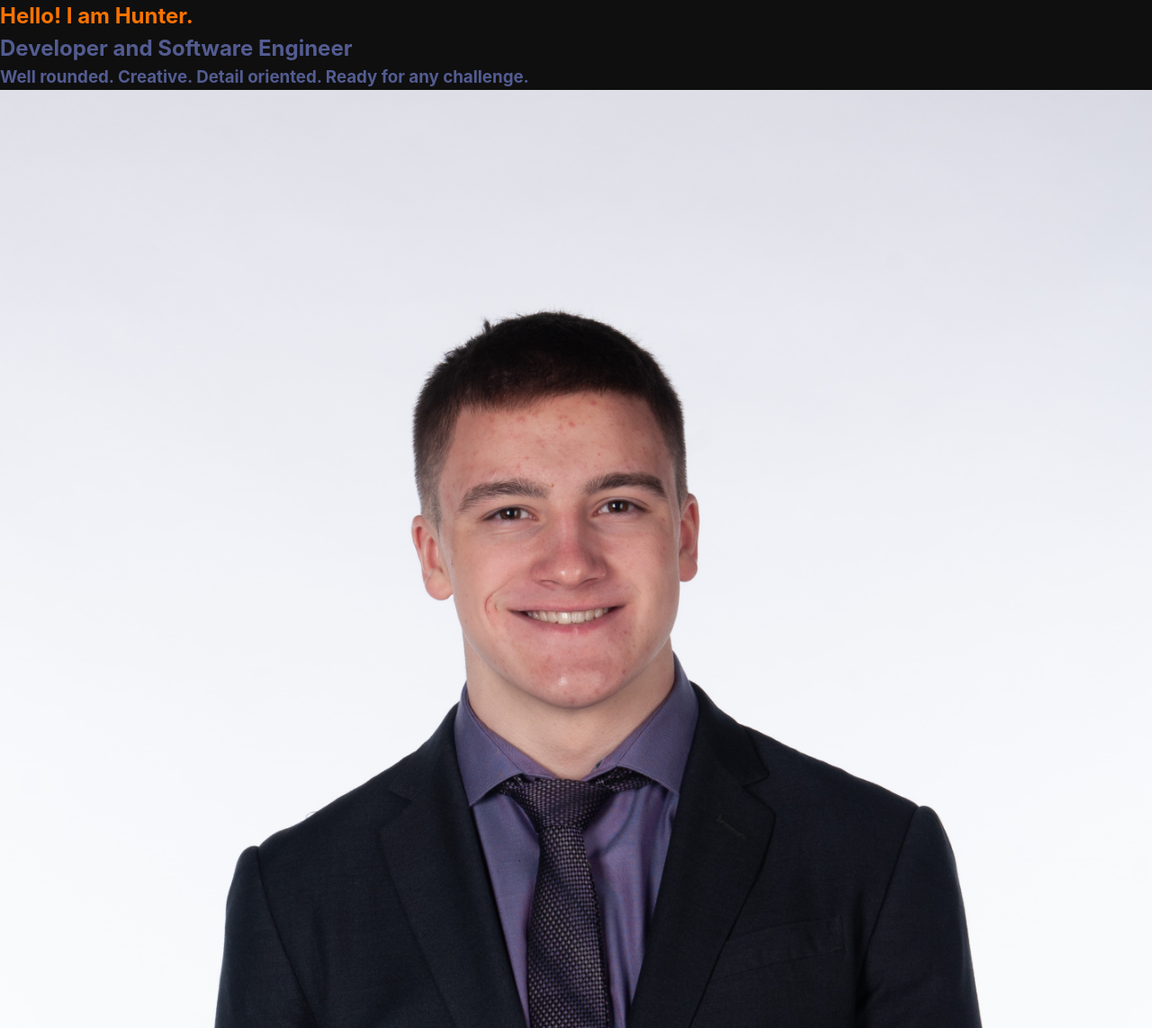
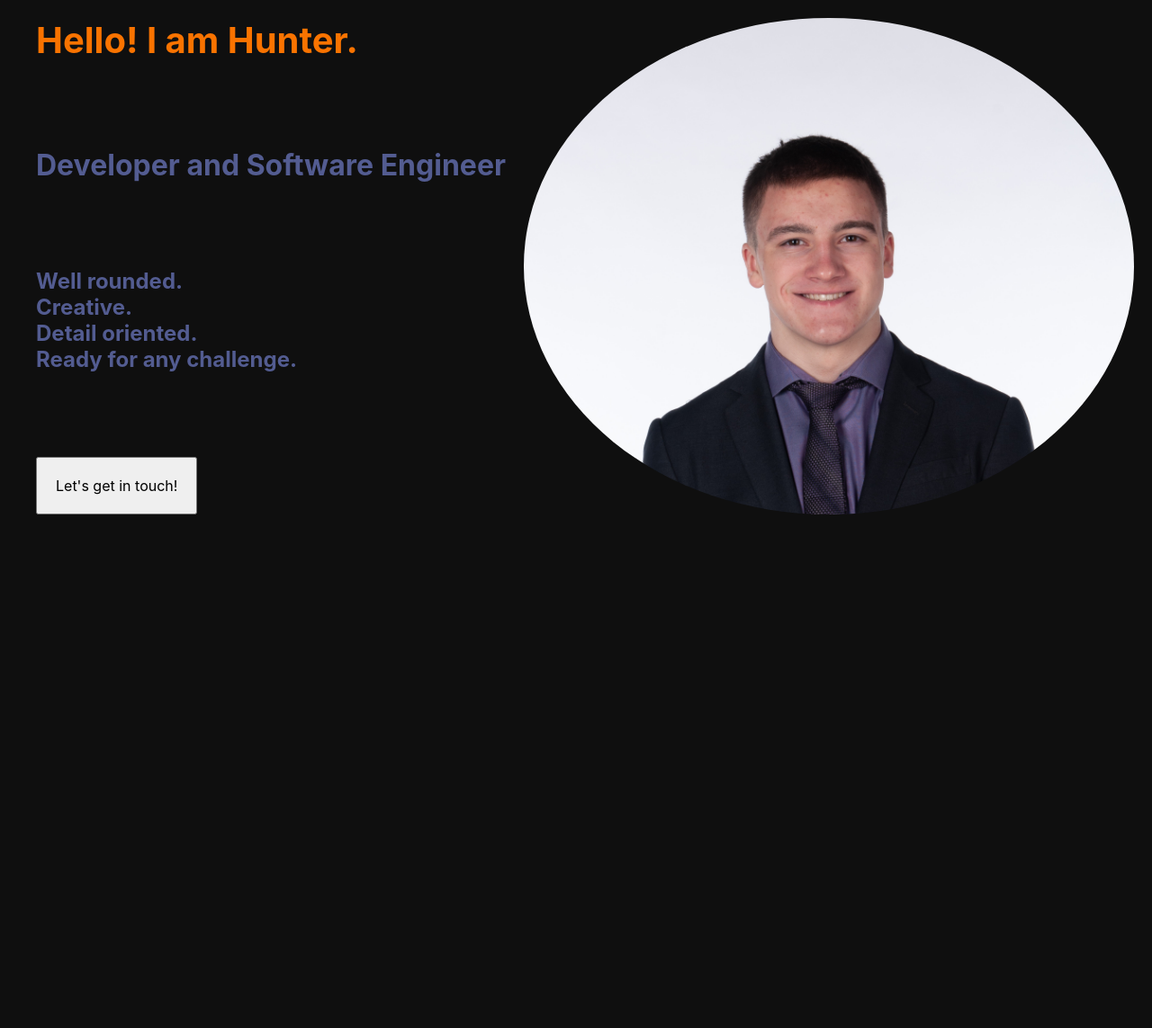
Before and after one commit to HunterAshburn/hunterashburn.github.io, a Jekyll site: the page built from index.md, in a window 1280 px wide. Shown: the whole page at 90% size. Built offline with Jekyll 4.4.1, drawn with Linux system fonts in a browser that asks for light colours; after the commit the page ends 900 px from its top, so only the background shows below that.

Commit message:
more styling for layout of homepage top section

```diff
--- /dev/null
+++ b/_includes/headshot-image.html
@@ -0,0 +1 @@
+<img class="headshot-image" src="{{ site.headshot-image }}" alt="{{ site.headshot-image-alt }}">
--- /dev/null
+++ b/_includes/in-touch-button.html
@@ -0,0 +1 @@
+<button class="in-touch-button">Let's get in touch!</button>
--- a/_layouts/default.html
+++ b/_layouts/default.html
@@ -5,7 +5,7 @@
 
   <body>
 
-    {%- include navbar.html -%}
+    {%- include header.html -%}
 
     <div class="default-container">
 
--- a/_layouts/home.html
+++ b/_layouts/home.html
@@ -4,11 +4,12 @@ layout: default
 
     <section class="hunter">
         <div class="introduction">
-            <h1 class="attention">{{ page.introduction.header1 }}</h1>
+            <h1>{{ page.introduction.header1 }}</h1>
             <h2>{{ page.introduction.header2 }}</h2>
             <h3>{{ page.introduction.header3 }}</h3>
+            {%- include in-touch-button.html -%}
         </div>
-        <img src="{{ site.headshot-image }}" alt="{{ site.headshot-image-alt }}">
+        {%- include headshot-image.html -%}
     </section>
 
     <section class="toolbox">
--- a/_sass/_base.scss
+++ b/_sass/_base.scss
@@ -7,10 +7,13 @@
     padding: 0;
 }
 
+main {
+    margin: $spacing-unit;
+}
+
 body {
     font-family: $font-family;
     background-color: $background-primary-color;
-    line-height: $line-height;
     -webkit-font-smoothing: antialiased;
     -webkit-text-size-adjust: 100%;
 }
@@ -24,6 +27,10 @@ input, button, textarea, select {
     font: inherit;
 }
 
+button {
+    width: fit-content;
+}
+
 p, h1, h2, h3, h4, h5, h6 {
     overflow-wrap: break-word;
 }
@@ -32,10 +39,27 @@ h1, h2, h3, h4, h5, h6 {
     color: $text-primary-color;
 }
 
+h1 {
+    font-size: 2.5em;
+}
+
+h2 {
+    font-size: 2em;
+}
+
+h3 {
+    font-size: 1.5em;
+}
+
 p {
     color: $text-secondary-color;
+    line-height: 1.5;
 }
 
-.attention {
+section {
+    width: 100%;
+}
+
+span {
     color: $attention-color;
 }
--- a/_sass/_includes.scss
+++ b/_sass/_includes.scss
@@ -0,0 +1,4 @@
+@import
+    "includes/in-touch-button",
+    "includes/headshot-image"
+;
--- /dev/null
+++ b/_sass/includes/_headshot-image.scss
@@ -0,0 +1,3 @@
+.headshot-image {
+    border-radius: 100%;
+}
--- /dev/null
+++ b/_sass/includes/_in-touch-button.scss
@@ -0,0 +1,3 @@
+.in-touch-button {
+    padding: $spacing-unit;
+}
--- a/_sass/layouts/_home.scss
+++ b/_sass/layouts/_home.scss
@@ -0,0 +1,11 @@
+.hunter {
+    display: grid;
+    grid-template-columns: auto auto;
+}
+
+.introduction {
+    display: flex;
+    flex-direction: column;
+    justify-content: space-between;
+    margin: 0px $spacing-unit;
+}
--- a/_sass/variables.scss
+++ b/_sass/variables.scss
@@ -1,7 +1,6 @@
 @charset "utf-8";
 
 $font-family:                   -apple-system, BlinkMacSystemFont, "Segoe UI", Roboto, Helvetica, Arial, sans-serif, "Apple Color Emoji", "Segoe UI Emoji", "Segoe UI Symbol" !default;
-$line-height:                   1.5 !default;
 
 $text-primary-color:            #535C91 !default;
 $text-secondary-color:          #9290C3 !default;
@@ -15,4 +14,4 @@ $line-secondary-color:          #9290C3 !default;
 
 $attention-color:               #F97300 !default;
 
-$spacing-unit:                  30px !default;
+$spacing-unit:                  20px !default;
--- a/index.md
+++ b/index.md
@@ -2,12 +2,12 @@
 layout: home
 
 introduction:
-    header1: Hello! I am Hunter.
+    header1: <span>Hello! I am Hunter.</span>
     header2: Developer and Software Engineer
     header3: |
         Well rounded.
-        Creative.
-        Detail oriented.
-        Ready for any challenge.
+        <br>Creative.
+        <br>Detail oriented.
+        <br>Ready for any challenge.
 
 ---
```
Also changed, not shown: _includes/header.html (added, +19 -0 lines), _includes/navbar.html (deleted).
